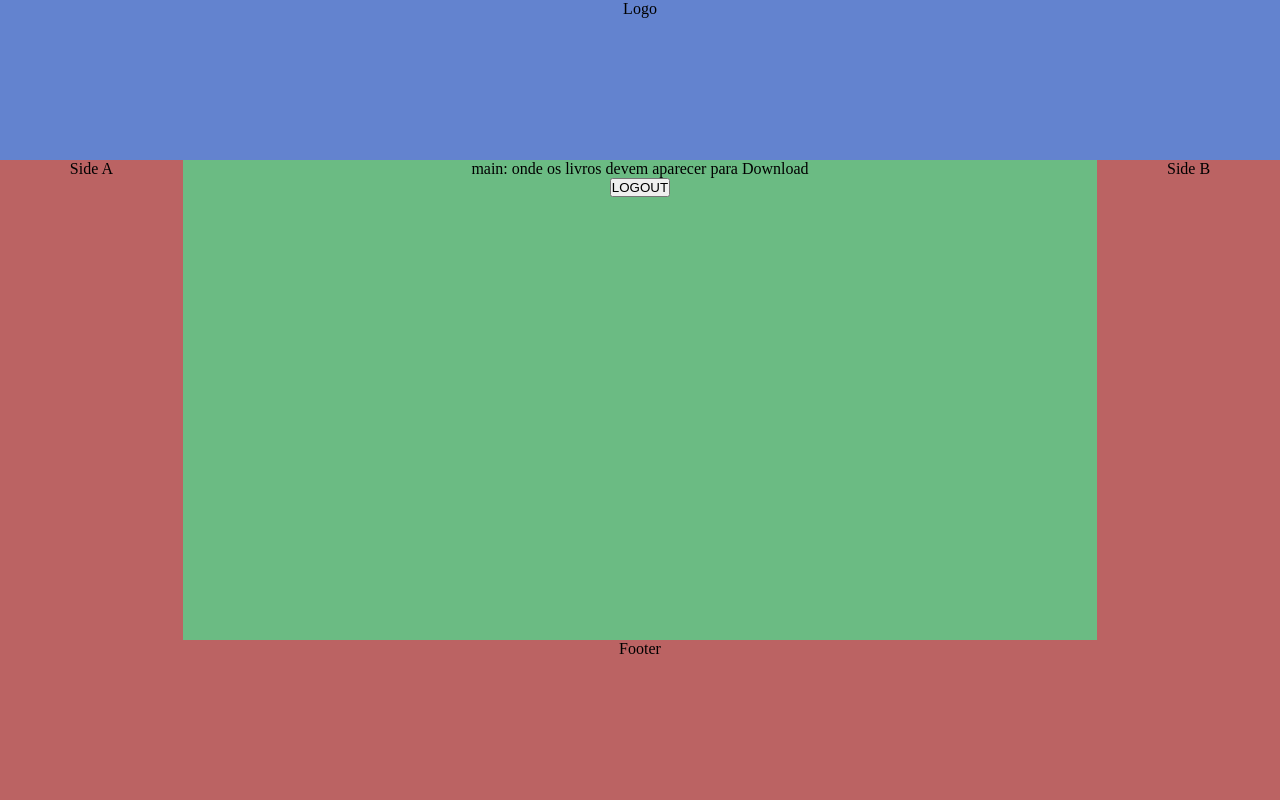
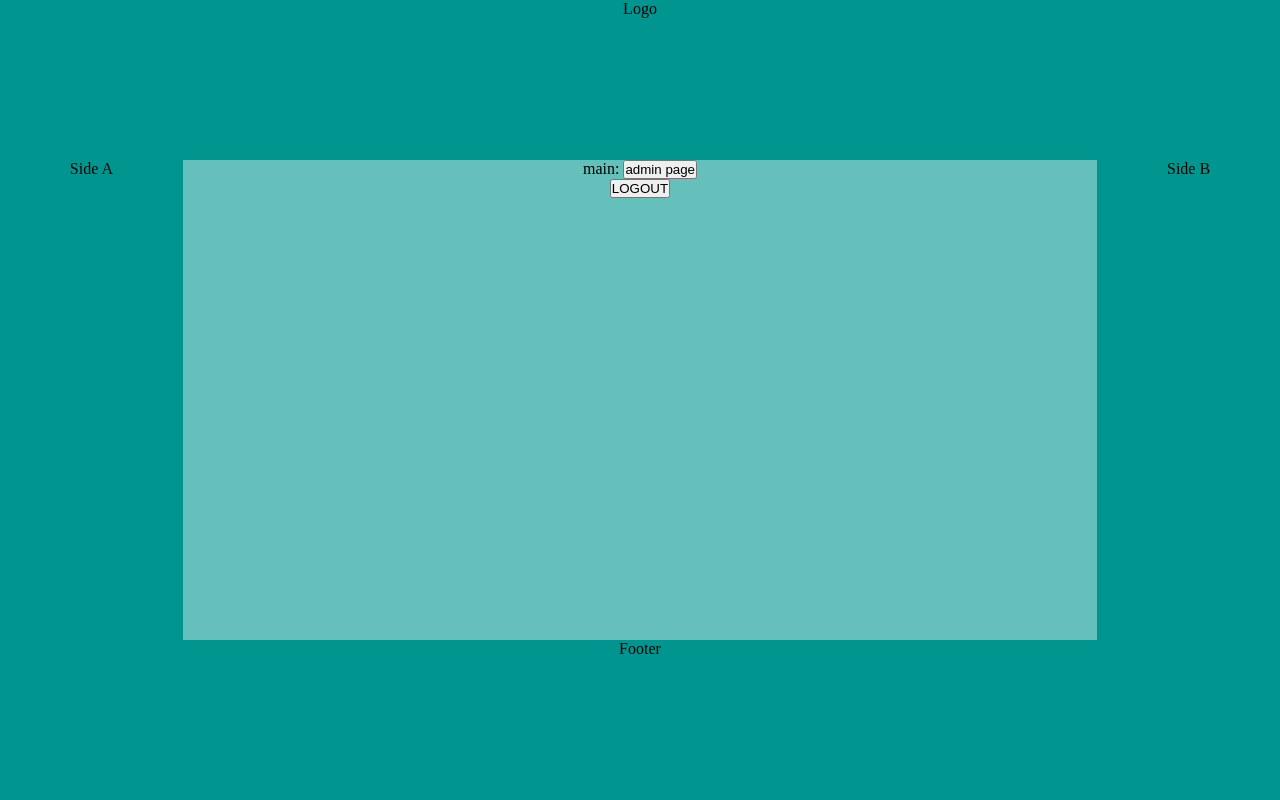
Before and after one commit to mahzze/acervo-estudantil-teresa-nunes, a PHP site: page / in a window 1280 px wide. Run offline with PHP 8.4, Linux system fonts and the light colour scheme; a user stored in the database is signed in.

Commit message:
adição da conta de adm, inicio da reformulação do estilo

```diff
--- /dev/null
+++ b/css/geral.css
@@ -0,0 +1,25 @@
+@import url('https://fonts.googleapis.com/css2?family=Poppins:ital,wght@0,200;0,400;1,400&display=swap');
+
+@font-face {
+    font-family: Coolvetica;
+    src: url(./Fonts/coolvetica.otf)
+}
+
+@font-face {
+    font-family: Straightler;
+    src: url(./Fonts/straightler.otf)
+}
+
+*{
+    margin: 0;
+    padding: 0;
+    box-sizing: border-box;
+    text-align: center;
+}
+
+:root {
+    --primary-color   : #B3E0DD;
+    --secondary-color : #65C0BC;
+    --accent-color    : #E6F5F4;
+    --bckg-color      : #00968F;
+}
--- /dev/null
+++ b/css/index.css
@@ -0,0 +1,30 @@
+@import "./geral.css";
+
+/*  */
+
+body{
+  background: var(--bckg-color);
+}
+
+.container {
+    display:grid;
+    grid-template-columns: 1fr 5fr 1fr;
+}
+
+.container > main {
+    background: var(--secondary-color);
+    min-width: clamp(70%, 800px, 90vw);
+    min-height: 60vh;
+}
+
+.header {
+    top: 0;
+    min-width: 100vw;
+    min-height: 20vh;
+}
+
+.footer {
+    bottom: 0;
+    min-width: 100vw;
+    min-height: 20vh;
+}
--- /dev/null
+++ b/database and functions/modal.js
@@ -0,0 +1,3 @@
+let modal = document.document.querySelector('#inputModal')
+
+const add = () => modal.style.display == "none" ? "block" : "none"
--- a/registro.php
+++ b/database and functions/registro.php
@@ -10,3 +10,5 @@ $senha = password_hash($senha, PASSWORD_BCRYPT, array(PASSWORD_BCRYPT_DEFAULT_CO
 $query = $connection->prepare("INSERT INTO usuarios(curso, nome, senha) VALUES (?,?,?);");
 $query->bind_param("sss", $curso, $nome, $senha);
 $query->execute();
+
+header("Location: ./index.php");
--- a/index.php
+++ b/index.php
@@ -6,19 +6,20 @@
   <meta http-equiv="X-UA-Compatible" content="IE=edge">
   <meta name="viewport" content="width=device-width, initial-scale=1.0">
   <title>Acervo Digital</title>
-  <link rel="stylesheet" href="styles.css">
+  <link rel="stylesheet" href="./css/index.css">
 </head>
 
 <body>
   <?php
   session_start();
-  if ($_SESSION["logged"] == true) {
+  if (isset($_SESSION["logged"])) {
+    $content = isset($_SESSION["admin"]) ? '<a href="./admin.php"><button>admin page</button></a>' : 'onde os livros devem aparecer para Download';
     echo '
     <header class="header">Logo</header>
     <main class="container">
       <section>Side A</section>
       <main>
-  main: onde os livros devem aparecer para Download <br> <a href="./logout.php"><button>LOGOUT</button></a>
+        main: ' . $content . '  <br> <a href="./database and functions/logout.php"><button>LOGOUT</button></a>
       </main>
       <section>Side B</section>
     </main>
@@ -26,18 +27,18 @@
     ';
   } else {
     echo '
-    <form action="login.php" method="post">
-
+    <main class="loginMain">
+     <form action="./database and functions/login.php" method="post">
         <input type="text" name="nome" placeholder="nome" aria-placeholder="nome">
-
-  <input type="text" name="curso" placeholder="curso" aria-placeholder="curso">
-
+        <input type="number" name="uid" placeholder="ID de Usuário" aria-placeholder="ID de Usuário">
         <input type="password" name="senha" placeholder="senha" aria-placeholder="senha">
         <input type="submit" value="Conectar">
       </form>
+    </main>
     ';
   }
   ?>
+
 </body>
 
 </html>
--- a/styles.css
+++ /dev/null
@@ -1,51 +0,0 @@
-@font-face {
-    font-family: Coolvetica;
-    src: url(./Fonts/coolvetica.otf)
-}
-
-@font-face {
-    font-family: Straightler;
-    src: url(./Fonts/straightler.otf)
-}
-
-*{
-    margin: 0;
-    padding: 0;
-    box-sizing: border-box;
-    text-align: center;
-}
-
-:root {
-    --red   : rgba(170, 60, 60, .8);
-    --blue  : rgba(60, 100, 195, .8);
-    --green : rgba(70, 170, 100, .8);
-}
-
-.container {
-    display:grid;
-    grid-template-columns: 1fr 5fr 1fr;
-}
-
-.container section{
-    background: var(--red);
-}
-
-.container > main {
-    background: var(--green);
-    min-width: clamp(70%, 800px, 90vw);
-    min-height: 60vh;
-}
-
-.header {
-    background: var(--blue);
-    top: 0;
-    min-width: 100vw;
-    min-height: 20vh;
-}
-
-.footer {
-    background: var(--red);
-    bottom: 0;
-    min-width: 100vw;
-    min-height: 20vh;
-}
```
Also changed, not shown: admin.php (added, +65 -0 lines), css/admin.css (added, +17 -0 lines), database and functions/database.sql (added, +22 -0 lines), database and functions/login.php (renamed from login.php, +12 -14 lines), database and functions/selectLivros.php (added, +14 -0 lines), database.sql (deleted, +0 -16 lines), css/Fonts/coolvetica.otf (renamed from Fonts/coolvetica.otf), css/Fonts/straightler.otf (renamed from Fonts/straightler.otf), database and functions/connection.php (renamed from connection.php), database and functions/logout.php (renamed from logout.php). Lines whose indentation alone changed are shown as unchanged.
